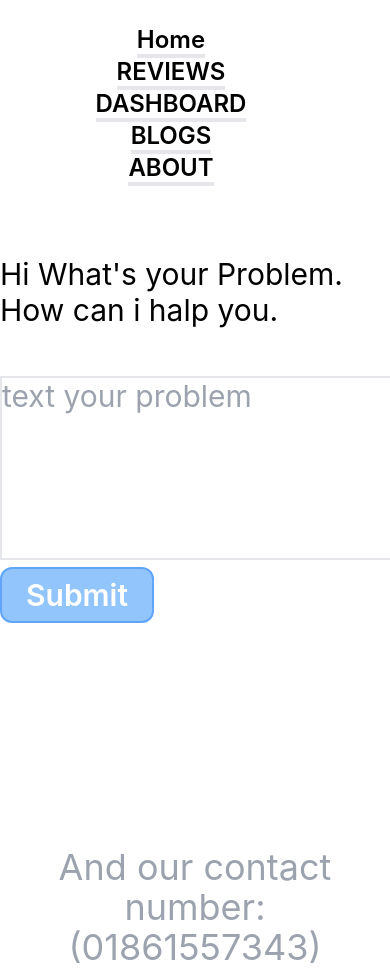
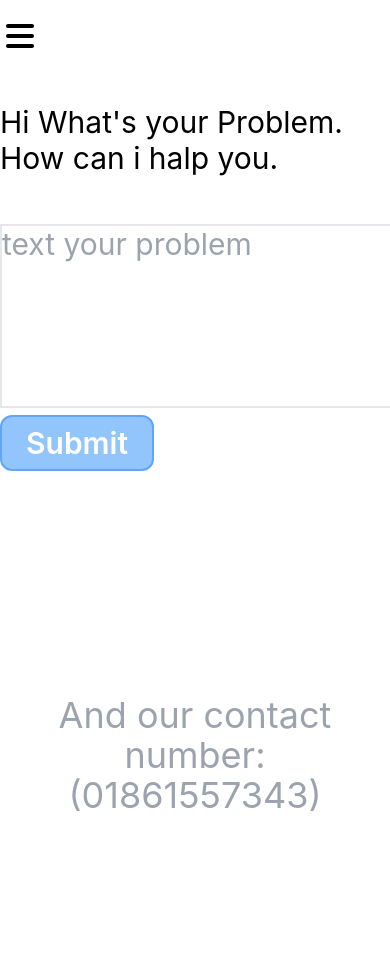
Before and after one commit to Tanjinhossain1/review-bike, a React (Create React App) app: page /contact in a window 390 px wide. Shown: the top 969 px of the page. After the commit the page ends 844 px from the top, so only its background shows below. Built offline with nearby package versions, Linux system fonts and the light colour scheme.

Commit message:
respnsive and navbar done

```diff
--- a/package.json
+++ b/package.json
@@ -3,6 +3,10 @@
   "version": "0.1.0",
   "private": true,
   "dependencies": {
+    "@fortawesome/fontawesome-svg-core": "^6.1.1",
+    "@fortawesome/free-solid-svg-icons": "^6.1.1",
+    "@fortawesome/react-fontawesome": "^0.1.18",
+    "@heroicons/react": "^1.0.6",
     "@testing-library/jest-dom": "^5.16.3",
     "@testing-library/react": "^12.1.4",
     "@testing-library/user-event": "^13.5.0",
--- a/src/components/Header/Header.js
+++ b/src/components/Header/Header.js
@@ -1,9 +1,20 @@
-import React from 'react';
+import React, { useState } from 'react';
 import { NavLink } from 'react-router-dom';
+import {  MenuIcon, XIcon } from '@heroicons/react/solid'
 
 const Header = () => {
+    const [open, setOpen] = useState(false);
+
+    console.log(open)
     return (
-        <div className='text-center p-6 text-2xl md:flex justify-center'>
+        <div className='mt-4'>
+
+
+            <div onClick={() => setOpen(!open)} className="h-10 w-10 md:hidden">
+                {open ? <XIcon></XIcon> : <MenuIcon></MenuIcon>}
+            </div>
+
+            <div className={`md:flex  lg:static text-2xl  md:static justify-center w-full absolute ${open ? 'top-10 text-center relative': 'top-[-180px]'}`}>
                 <div className='mr-12'>
                     <NavLink className={({ isActive }) => isActive ? ' border-b-4 border-orange-600 font-semibold text-orange-700' : 'font-semibold border-b-4 '} to='/'>Home</NavLink>
                 </div>
@@ -20,6 +31,7 @@ const Header = () => {
                     <NavLink className={({ isActive }) => isActive ? ' border-b-4 font-semibold border-orange-600   text-orange-700' : 'font-semibold border-b-4 '} to='/about'>ABOUT</NavLink>
                 </div>
             </div>
+        </div>
     );
 };
 
--- a/src/components/Review/Review.js
+++ b/src/components/Review/Review.js
@@ -1,7 +1,6 @@
 import React from 'react';
 
 const Review = ({ review }) => {
-    console.log(review)
     const { name, userImg, rating, userReview } = review;
     return (
         <div className='border-2 p-8 m-12 rounded-lg'>
--- a/src/components/Reviews/Reviews.js
+++ b/src/components/Reviews/Reviews.js
@@ -7,7 +7,7 @@ const Reviews = () => {
 
     return (
         <div>
-           <div className='grid md:grid-cols-2 lg:grid-cols-3'>
+           <div className='grid md:grid-cols-2 lg:grid-cols-3 mt-12'>
                {
                    reviews.map(review => <Review key={review.id} review={review}></Review>)
                }
--- a/src/hooks/useReviews.js
+++ b/src/hooks/useReviews.js
@@ -2,10 +2,10 @@ import { useEffect, useState } from "react";
 
 const useReviews = () => {
     const [reviews, setReviews] = useState([]);
-    useEffect(()=>{
+    useEffect(() => {
         fetch('review.json')
-        .then(res => res.json())
-        .then(data => setReviews(data))
+            .then(res => res.json())
+            .then(data => setReviews(data))
     }, [])
     return [reviews, setReviews]
 };
```
Also changed, not shown: src/components/Contact/Contact.js (+4 -4 lines), 2 other files (tests, documents, lock files or other folders). Lines whose indentation alone changed are shown as unchanged.
